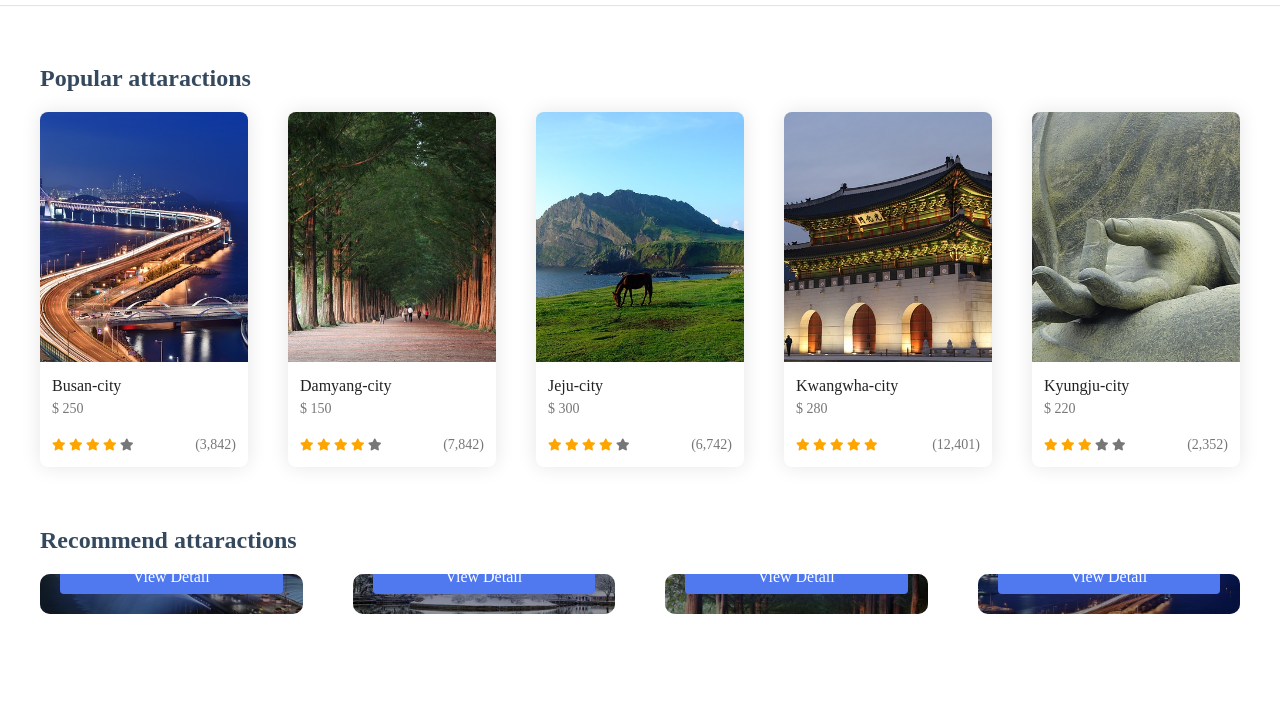
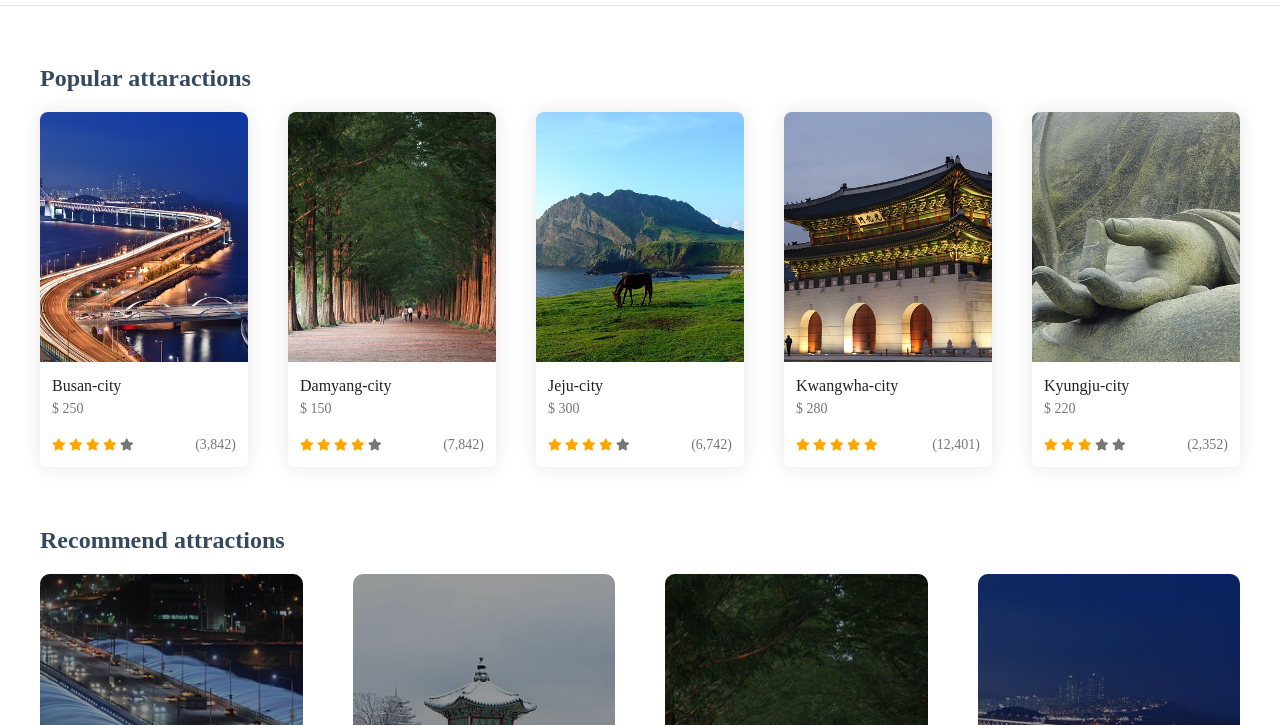
Before and after one commit to kanozo12/grid-exmaple, a plain HTML site: page index.html in a window 1280 px wide. Shown: the part 75-800 px from the top of the page. Drawn offline with Linux system fonts and the light colour scheme.

Commit message:
grid-example master

```diff
--- a/index.html
+++ b/index.html
@@ -127,69 +127,70 @@
 
     <section id="recommend">
         <div class="container">
-            <h2 class="section-title">Recommend attaractions</h2>
+            <h2 class="section-title">Recommend attractions</h2>
 
             <div class="recommend-list">
-                <div class="recommend-item">
-                    <img src="img/waterbridge.jpg" alt="waterbridge">
+                <div class="recommed-item">
+                    <img src="img/waterbridge.jpg" alt="busan">
                     <div class="record">
                         <div class="user">
-                            Choose by kanozo
+                            Choose by Gondr
                         </div>
                         <div class="price">
                             $380
                         </div>
                         <div class="date">
-                            2019.05.06
+                            2019.04.22
                         </div>
                         <a href="#" class="btn-detail">View Detail</a>
                     </div>
                 </div>
-                <div class="recommend-item">
-                    <img src="img/kyungbok.jpg" alt="kyungbok">
+                <div class="recommed-item">
+                    <img src="img/kyungbok.jpg" alt="busan">
                     <div class="record">
                         <div class="user">
-                            Choose by kanozo
+                            Choose by Gondr
                         </div>
                         <div class="price">
                             $380
                         </div>
                         <div class="date">
-                            2019.05.06
+                            2019.04.22
                         </div>
                         <a href="#" class="btn-detail">View Detail</a>
                     </div>
                 </div>
-                <div class="recommend-item">
-                    <img src="img/damyang.jpg" alt="damyang">
+                <div class="recommed-item">
+                    <img src="img/damyang.jpg" alt="busan">
                     <div class="record">
                         <div class="user">
-                            Choose by kanozo
+                            Choose by Gondr
                         </div>
                         <div class="price">
                             $380
                         </div>
                         <div class="date">
-                            2019.05.06
+                            2019.04.22
                         </div>
                         <a href="#" class="btn-detail">View Detail</a>
                     </div>
                 </div>
-                <div class="recommend-item">
+                <div class="recommed-item">
                     <img src="img/busan.jpg" alt="busan">
                     <div class="record">
                         <div class="user">
-                            Choose by kanozo
+                            Choose by Gondr
                         </div>
                         <div class="price">
                             $380
                         </div>
                         <div class="date">
-                            2019.05.06
+                            2019.04.22
                         </div>
                         <a href="#" class="btn-detail">View Detail</a>
                     </div>
                 </div>
+
             </div>
         </div>
     </section>
--- a/style.css
+++ b/style.css
@@ -96,68 +96,66 @@ section {
 }
 
 .recommend-list {
-    margin-top: 20px;
-    display: grid;
+    margin-top:20px;
+    display:grid;
     grid-template-columns: repeat(4, 1fr);
-    grid-auto-rows: minmax(350px, auto);
+    grid-auto-rows:minmax(350px, auto);
     grid-column-gap: 50px;
 }
 
-.recommend-item {
-    height: 40px;
+.recommed-item {
+    height: 400px;
     border-radius: 10px;
     overflow: hidden;
     position: relative;
 }
 
-.recommend-item > img {
-    width: 100%;
-    height: 100%;
+.recommed-item > img {
+    width:100%;
+    height:100%;
     object-fit: cover;
 }
 
 .record {
     position: absolute;
-    top: 0;
-    left: 0;
-    width: 100%;
+    top:0;
+    left:0;
+    width:100%;
     height: 100%;
     padding: 20px;
-    background-color: rgba(0, 0, 0, 0.4);
+    background-color: rgba(0,0,0, 0.4);
     display: flex;
     flex-direction: column;
     justify-content: flex-end;
 }
 
 .record > .user {
-    font-size: 17px;
-    color: #fff;
-    margin-bottom: 10px;
+    font-size:17px;
+    color:#fff;
+    margin-bottom:10px;
 }
 
 .record > .price {
-    font-size: 13px;
+    font-size:13px;
     font-weight: 800;
-    color: rgba(255, 255, 255, 0.8);
-    margin-bottom: 10px;
+    color:rgba(255, 255, 255, 0.8);
+    margin-bottom:10px;
 }
 
 .record > .date {
-    font-size: 13px;
+    font-size:13px;
     font-weight: 800;
-    color: rgba(255, 255, 255, 0.8);
-    margin-bottom: 10px;
+    color:rgba(255, 255, 255, 0.8);
+    margin-bottom:10px;
 }
 
 .record > .btn-detail {
-    padding: 8px 12px;
+    padding:8px 12px;
     display: flex;
     align-items: center;
     justify-content: center;
     background: #5078ef;
-    color: #fff;
+    color:#fff;
     border-radius: 4px;
     box-shadow: 0 5px 20px rgba(42, 51, 147, 0.3);
 }
-
-asdasd
```
